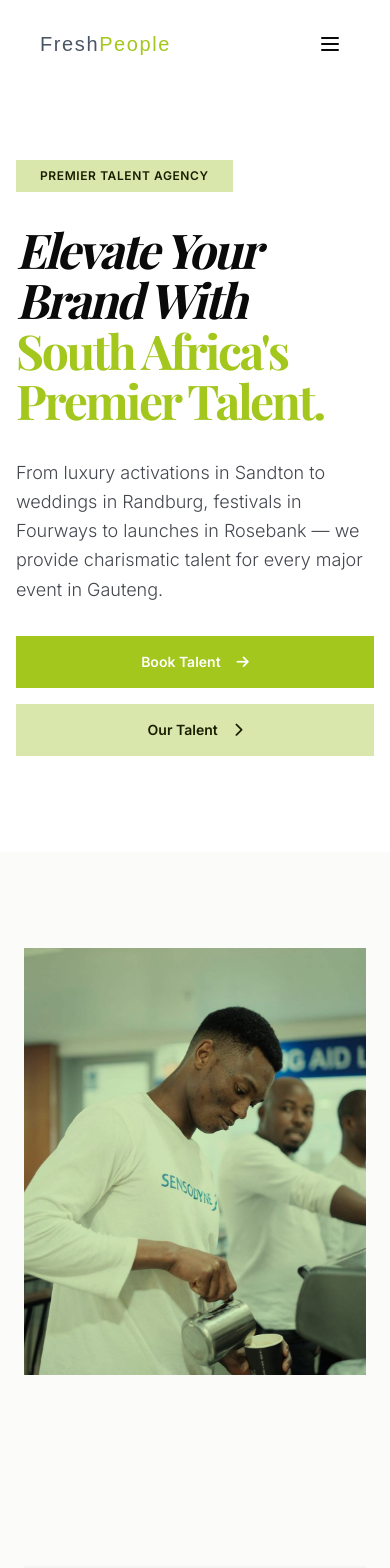
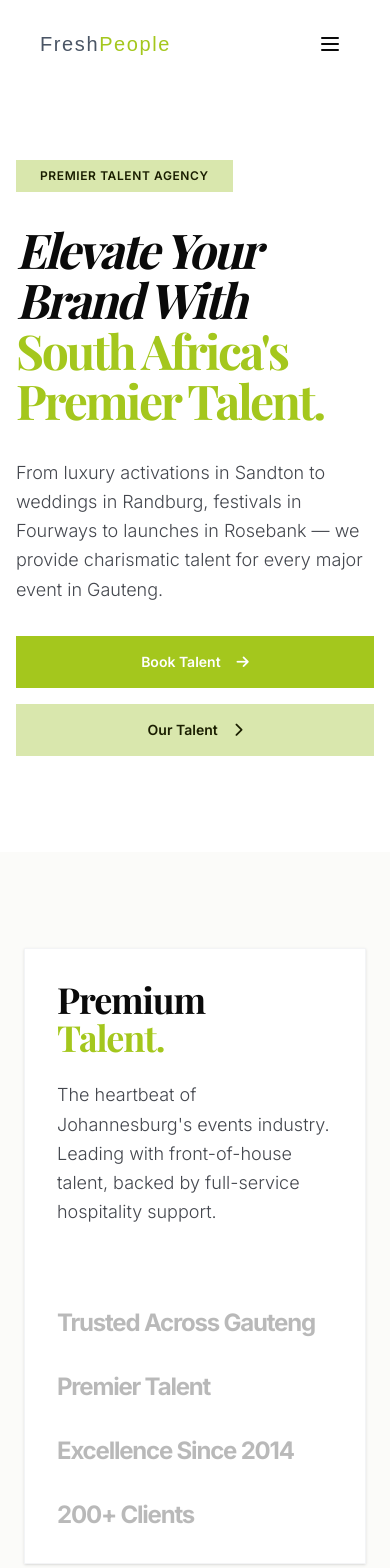
Before and after one commit to YassinAliYassin/fresh-people-co-za, a React (Vite) app: page / in a window 390 px wide. Shown: the top 1568 px of the page. Built offline with nearby package versions, Linux system fonts and the light colour scheme; a web font is replaced by a local one.

Commit message:
Remove images from Home/About, consolidate all on Services page with tint

```diff
--- a/src/pages/About.jsx
+++ b/src/pages/About.jsx
@@ -30,15 +30,7 @@ export default function About() {
         </motion.div>
       </section>
 
-      {/* Brand Image */}
-      <section className="section-padding">
-        <div className="max-w-7xl mx-auto px-6">
-          <div className="relative overflow-hidden rounded-none">
-            <img src="/images/page-image-3.jpg" alt="About Fresh People" className="w-full h-auto object-cover" />
-            <div className="absolute inset-0 bg-primary/30 mix-blend-multiply"></div>
-          </div>
-        </div>
-      </section>
+
 
       <section className="py-24 section-container">
         <div className="grid grid-cols-1 md:grid-cols-4 gap-4">
--- a/src/pages/Home.jsx
+++ b/src/pages/Home.jsx
@@ -58,15 +58,7 @@ export default function Home() {
         </div>
       </section>
 
-      {/* Brand Image */}
-      <section className="section-padding">
-        <div className="max-w-7xl mx-auto px-6">
-          <div className="relative overflow-hidden rounded-none">
-            <img src="/images/page-image-1.jpg" alt="Fresh People" className="w-full h-auto object-cover" />
-            <div className="absolute inset-0 bg-primary/30 mix-blend-multiply"></div>
-          </div>
-        </div>
-      </section>
+
 
       {/* Services Grid - Talent First */}
       <section className="section-padding section-container">
--- a/src/pages/Services.jsx
+++ b/src/pages/Services.jsx
@@ -77,11 +77,19 @@ export default function Services() {
         </motion.div>
       </section>
 
-      {/* Brand Image */}
+      {/* Brand Images */}
       <section className="section-padding">
-        <div className="max-w-7xl mx-auto px-6">
+        <div className="max-w-7xl mx-auto px-6 grid grid-cols-1 md:grid-cols-3 gap-6">
           <div className="relative overflow-hidden rounded-none">
-            <img src="/images/page-image-2.jpg" alt="Fresh People Services" className="w-full h-auto object-cover" />
+            <img src="/images/page-image-1.jpg" alt="Fresh People 1" className="w-full h-auto object-cover" />
+            <div className="absolute inset-0 bg-primary/30 mix-blend-multiply"></div>
+          </div>
+          <div className="relative overflow-hidden rounded-none">
+            <img src="/images/page-image-2.jpg" alt="Fresh People 2" className="w-full h-auto object-cover" />
+            <div className="absolute inset-0 bg-primary/30 mix-blend-multiply"></div>
+          </div>
+          <div className="relative overflow-hidden rounded-none">
+            <img src="/images/page-image-3.jpg" alt="Fresh People 3" className="w-full h-auto object-cover" />
             <div className="absolute inset-0 bg-primary/30 mix-blend-multiply"></div>
           </div>
         </div>
```
